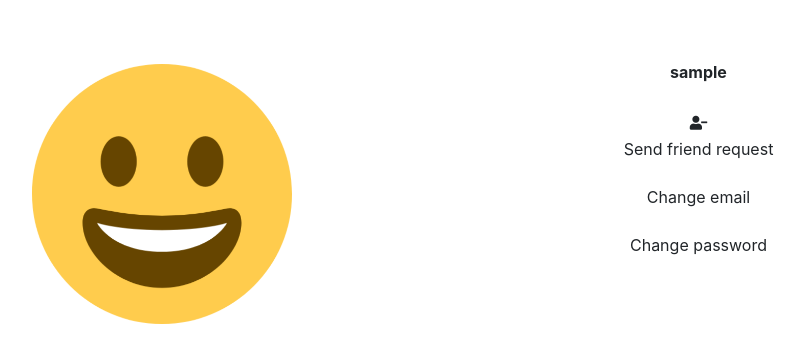
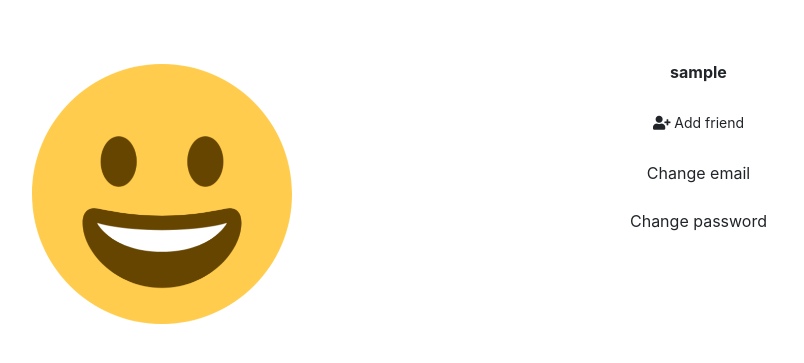
Before and after one commit to MarkSeliter/gift-exchange, a Flask app: template templates/user.html in a window 1280 px wide. Shown: the part 76-439 px from the top of the page, without its empty margins (210-1014 px from the left). Run offline with Flask 2, Linux system fonts and the light colour scheme; the template is opened without the code that fills it: most values are stand-ins (such as "Sample title", 1, 10 or a date in 2020); some libraries are stand-ins or nearby versions.

Commit message:
made it possible to send friend requests

```diff
--- a/app.py
+++ b/app.py
@@ -344,13 +344,35 @@ def user():
 
         # user used toggle_dark_mode
         if request.form.get('toggle_dark_mode'):
-
             dark_mode_toggler()
 
+            # put the request into a string
             username = str(request.form.get('toggle_dark_mode')).strip()
+            return redirect("/user?u=" + username)
 
-            print(username)
-            return redirect("/user" + username)
+        elif request.form.get('add_friend'):
+
+            # put the request into a string
+            username = str(request.form.get('add_friend')).strip()
+
+            # get the id of the user to send FR to
+            reciever = db(f"SELECT id FROM users WHERE \
+                username = '{username}'")
+
+            # add to the FR table
+            db(f"INSERT INTO friend_req (sender_id, reciever_id) \
+                VALUES ('{session['user_id']}', \
+                {int(reciever[0]['id'])})")
+
+            flash("Friend request has been sent")
+            return redirect("/user?u=" + username)
+
+        # none of the post requests were valid
+        else:
+            flash("Invalid request")
+            return redirect("/users")
+
+    # it was a get request
 
     # if the html was exploited to be empty
     if not request.args.get("u"):
--- a/templates/user.html
+++ b/templates/user.html
@@ -13,7 +13,7 @@
 {% endblock %}
 
 {% block current_path_more %}
-	?u={{ username }}
+	{{ username }}
 {% endblock %}
 
 {% block main %}
@@ -37,18 +37,17 @@
 	        		<tr>
 	        			<td>
 	        				<form action="/user" method="post">
-	        		    		<input type="hidden" name=""
-	        		    		value="">
+	        		    		<input type="hidden" name="add_friend"
+	        		    		value="{{ username }}">
 	        		    		<button type ="submit" class="btn custom-btn btn-sm
 	        		    		{% if darkmode > 0 %}
 		        		    		btn-dark
 	        		    		{% else %}
 		        		    		btn-light
 	        		    		{% endif %}">
-	        		    			<i class="fas fa-user-minus"></i>
+	        		    			<i class="fas fa-user-plus"></i> Add friend
 	        		    		</button>
 	        		    	</form>
-		        			Send friend request
 		        		</td>
 	        		</tr>
 
```
Also changed, not shown: database.db.
